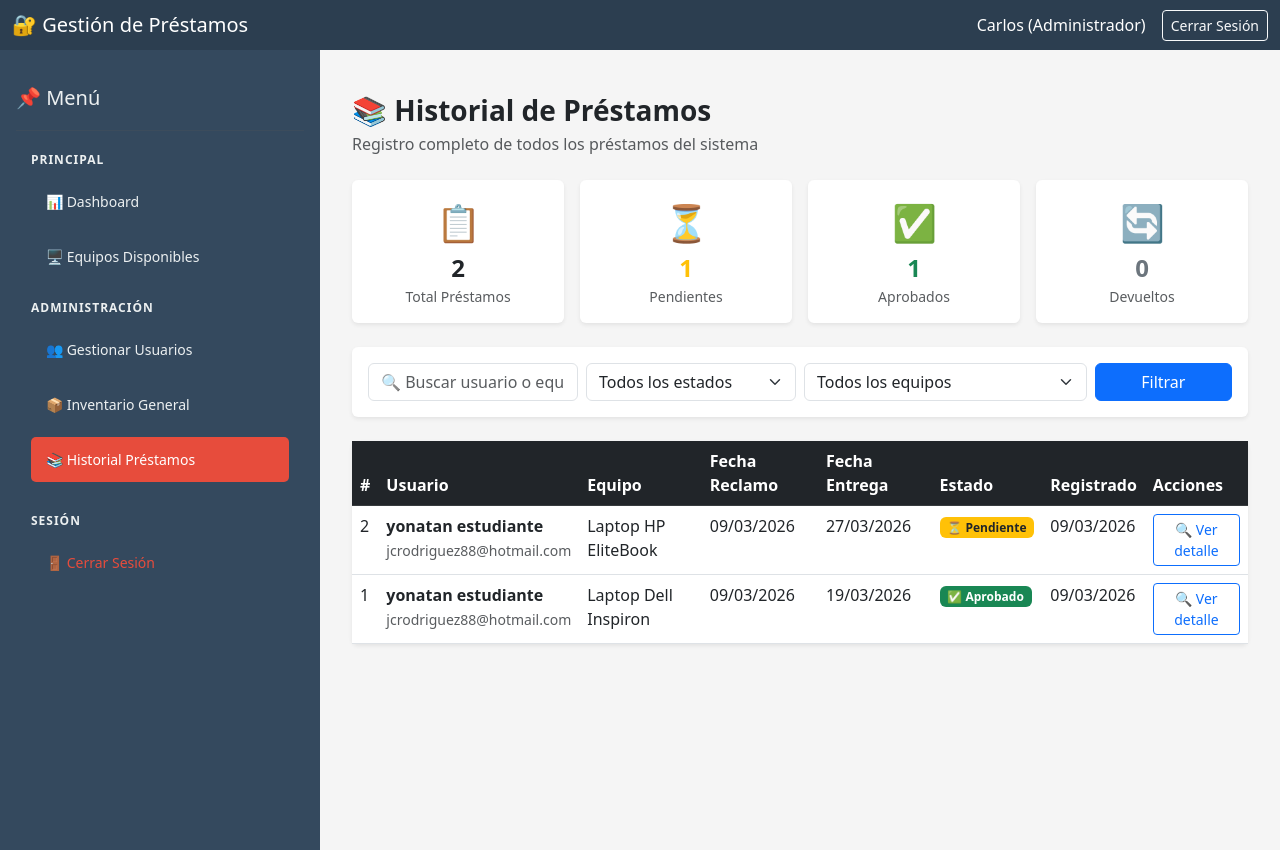
After one commit to josepdf123/proyectoDosPrestamos, a Django app: page /historial-prestamos/ in a window 1280 px wide. The commit adds this page. Run offline with Django 5.2, Linux system fonts and the light colour scheme; a user stored in the database is signed in; data comes from the database, SQL or seed files in the repository; both versions use the stored data as it was after the commit.

Commit message:
HU17: Historial completo de préstamos para administrador
- CA1: Vista historial_prestamos con todos los préstamos, filtros por estado, equipo y búsqueda por usuario
- CA2: Vista historial_prestamo_detalle con datos del préstamo, usuario y equipo

```diff
--- a/accounts/templates/accounts/base.html
+++ b/accounts/templates/accounts/base.html
@@ -111,6 +111,12 @@
                                 📦 Inventario General
                             </a>
                         </div>
+                        <!-- ✅ HU17: Historial de Préstamos -->
+                        <div class="sidebar-item">
+                            <a href="{% url 'historial_prestamos' %}" class="sidebar-link {% if request.resolver_match.url_name == 'historial_prestamos' or request.resolver_match.url_name == 'historial_prestamo_detalle' %}active{% endif %}">
+                                📚 Historial Préstamos
+                            </a>
+                        </div>
                     {% endif %}
 
                     <!-- MENÚ SALIDA -->
--- /dev/null
+++ b/accounts/templates/accounts/historial_prestamos.html
@@ -0,0 +1,142 @@
+{% extends 'accounts/base.html' %}
+{% block title %}Historial de Préstamos{% endblock %}
+{% block content %}
+<div class="container-fluid py-4">
+
+    <!-- Encabezado -->
+    <div class="d-flex justify-content-between align-items-center mb-4">
+        <div>
+            <h3 class="fw-bold mb-1">📚 Historial de Préstamos</h3>
+            <p class="text-muted mb-0">Registro completo de todos los préstamos del sistema</p>
+        </div>
+    </div>
+
+    <!-- Estadísticas -->
+    <div class="row g-3 mb-4">
+        <div class="col-md-3">
+            <div class="card border-0 shadow-sm text-center p-3">
+                <div style="font-size:36px;">📋</div>
+                <div class="fw-bold fs-4">{{ total_prestamos }}</div>
+                <div class="text-muted small">Total Préstamos</div>
+            </div>
+        </div>
+        <div class="col-md-3">
+            <div class="card border-0 shadow-sm text-center p-3">
+                <div style="font-size:36px;">⏳</div>
+                <div class="fw-bold fs-4 text-warning">{{ total_pendientes }}</div>
+                <div class="text-muted small">Pendientes</div>
+            </div>
+        </div>
+        <div class="col-md-3">
+            <div class="card border-0 shadow-sm text-center p-3">
+                <div style="font-size:36px;">✅</div>
+                <div class="fw-bold fs-4 text-success">{{ total_aprobados }}</div>
+                <div class="text-muted small">Aprobados</div>
+            </div>
+        </div>
+        <div class="col-md-3">
+            <div class="card border-0 shadow-sm text-center p-3">
+                <div style="font-size:36px;">🔄</div>
+                <div class="fw-bold fs-4 text-secondary">{{ total_devueltos }}</div>
+                <div class="text-muted small">Devueltos</div>
+            </div>
+        </div>
+    </div>
+
+    <!-- Filtros -->
+    <div class="card border-0 shadow-sm mb-4">
+        <div class="card-body">
+            <form method="get" class="row g-2 align-items-end">
+                <div class="col-md-3">
+                    <input type="text" name="busqueda" value="{{ busqueda }}"
+                           class="form-control" placeholder="🔍 Buscar usuario o equipo...">
+                </div>
+                <div class="col-md-3">
+                    <select name="estado" class="form-select">
+                        <option value="">Todos los estados</option>
+                        {% for valor, etiqueta in estados %}
+                            <option value="{{ valor }}" {% if estado_filtro == valor %}selected{% endif %}>
+                                {{ etiqueta }}
+                            </option>
+                        {% endfor %}
+                    </select>
+                </div>
+                <div class="col-md-4">
+                    <select name="equipo" class="form-select">
+                        <option value="">Todos los equipos</option>
+                        {% for eq in equipos %}
+                            <option value="{{ eq.id }}" {% if equipo_filtro == eq.id|stringformat:"s" %}selected{% endif %}>
+                                {{ eq.nombre }}
+                            </option>
+                        {% endfor %}
+                    </select>
+                </div>
+                <div class="col-md-2">
+                    <button type="submit" class="btn btn-primary w-100">Filtrar</button>
+                </div>
+            </form>
+        </div>
+    </div>
+
+    <!-- Tabla -->
+    <div class="card border-0 shadow-sm">
+        <div class="table-responsive">
+            <table class="table table-hover mb-0">
+                <thead class="table-dark">
+                    <tr>
+                        <th>#</th>
+                        <th>Usuario</th>
+                        <th>Equipo</th>
+                        <th>Fecha Reclamo</th>
+                        <th>Fecha Entrega</th>
+                        <th>Estado</th>
+                        <th>Registrado</th>
+                        <th>Acciones</th>
+                    </tr>
+                </thead>
+                <tbody>
+                    {% for prestamo in prestamos %}
+                    <tr>
+                        <td>{{ prestamo.pk }}</td>
+                        <td>
+                            <strong>{{ prestamo.usuario.nombre }} {{ prestamo.usuario.apellido }}</strong><br>
+                            <small class="text-muted">{{ prestamo.usuario.correo }}</small>
+                        </td>
+                        <td>{{ prestamo.equipo.nombre }}</td>
+                        <td>{{ prestamo.fecha_reclamo|date:"d/m/Y" }}</td>
+                        <td>{{ prestamo.fecha_entrega|date:"d/m/Y" }}</td>
+                        <td>
+                            {% if prestamo.estado == 'pendiente' %}
+                                <span class="badge bg-warning text-dark">⏳ Pendiente</span>
+                            {% elif prestamo.estado == 'aprobado' %}
+                                <span class="badge bg-success">✅ Aprobado</span>
+                            {% elif prestamo.estado == 'rechazado' %}
+                                <span class="badge bg-danger">❌ Rechazado</span>
+                            {% elif prestamo.estado == 'entregado' %}
+                                <span class="badge bg-info">📦 Entregado</span>
+                            {% elif prestamo.estado == 'devuelto' %}
+                                <span class="badge bg-secondary">🔄 Devuelto</span>
+                            {% elif prestamo.estado == 'cancelado' %}
+                                <span class="badge bg-dark">🚫 Cancelado</span>
+                            {% endif %}
+                        </td>
+                        <td>{{ prestamo.creado_en|date:"d/m/Y" }}</td>
+                        <td>
+                            <a href="{% url 'historial_prestamo_detalle' prestamo.pk %}"
+                               class="btn btn-sm btn-outline-primary">
+                                🔍 Ver detalle
+                            </a>
+                        </td>
+                    </tr>
+                    {% empty %}
+                    <tr>
+                        <td colspan="8" class="text-center text-muted py-4">No hay préstamos registrados.</td>
+                    </tr>
+                    {% endfor %}
+                </tbody>
+            </table>
+        </div>
+    </div>
+
+</div>
+{% endblock %}
--- a/accounts/urls.py
+++ b/accounts/urls.py
@@ -52,4 +52,10 @@ urlpatterns = [
     path('inventario/', views.inventario_general_view, name='inventario_general'),
     path('inventario/<int:pk>/', views.inventario_detalle_view, name='inventario_detalle'),
 
+    # HU17 - Historial de Préstamos (Administrador)
+    path('historial-prestamos/', views.historial_prestamos_view, name='historial_prestamos'),
+    path('historial-prestamos/<int:pk>/', views.historial_prestamo_detalle_view, name='historial_prestamo_detalle'),
+
+
+
 ]
--- a/accounts/views.py
+++ b/accounts/views.py
@@ -882,3 +882,57 @@ def inventario_detalle_view(request, pk):
         'total_tickets': tickets.count(),
     }
     return render(request, 'accounts/inventario_detalle.html', context)
+
+
+# ─── HU17: HISTORIAL DE PRÉSTAMOS (ADMINISTRADOR) ────────────────────────────
+
+@solo_administrador
+def historial_prestamos_view(request):
+    """HU17 CA1: Ver historial completo de préstamos"""
+    prestamos = Prestamo.objects.all().order_by('-creado_en')
+
+    # Filtro por estado
+    estado_filtro = request.GET.get('estado', '')
+    if estado_filtro:
+        prestamos = prestamos.filter(estado=estado_filtro)
+
+    # Filtro por equipo
+    equipo_filtro = request.GET.get('equipo', '')
+    if equipo_filtro:
+        prestamos = prestamos.filter(equipo__id=equipo_filtro)
+
+    # Búsqueda por usuario
+    busqueda = request.GET.get('busqueda', '').strip()
+    if busqueda:
+        prestamos = prestamos.filter(
+            Q(usuario__nombre__icontains=busqueda) |
+            Q(usuario__apellido__icontains=busqueda) |
+            Q(equipo__nombre__icontains=busqueda)
+        )
+
+    equipos = Equipo.objects.all().order_by('nombre')
+
+    context = {
+        'prestamos': prestamos,
+        'equipos': equipos,
+        'estados': Prestamo.ESTADO_CHOICES,
+        'estado_filtro': estado_filtro,
+        'equipo_filtro': equipo_filtro,
+        'busqueda': busqueda,
+        'total_prestamos': Prestamo.objects.count(),
+        'total_pendientes': Prestamo.objects.filter(estado='pendiente').count(),
+        'total_aprobados': Prestamo.objects.filter(estado='aprobado').count(),
+        'total_devueltos': Prestamo.objects.filter(estado='devuelto').count(),
+    }
+    return render(request, 'accounts/historial_prestamos.html', context)
+
+
+@solo_administrador
+def historial_prestamo_detalle_view(request, pk):
+    """HU17 CA2: Ver detalle de un préstamo específico"""
+    prestamo = get_object_or_404(Prestamo, pk=pk)
+
+    context = {
+        'prestamo': prestamo,
+    }
+    return render(request, 'accounts/historial_prestamo_detalle.html', context)
```
Also changed, not shown: accounts/templates/accounts/historial_prestamo_detalle.html (added, +140 -0 lines), db.sqlite3.
